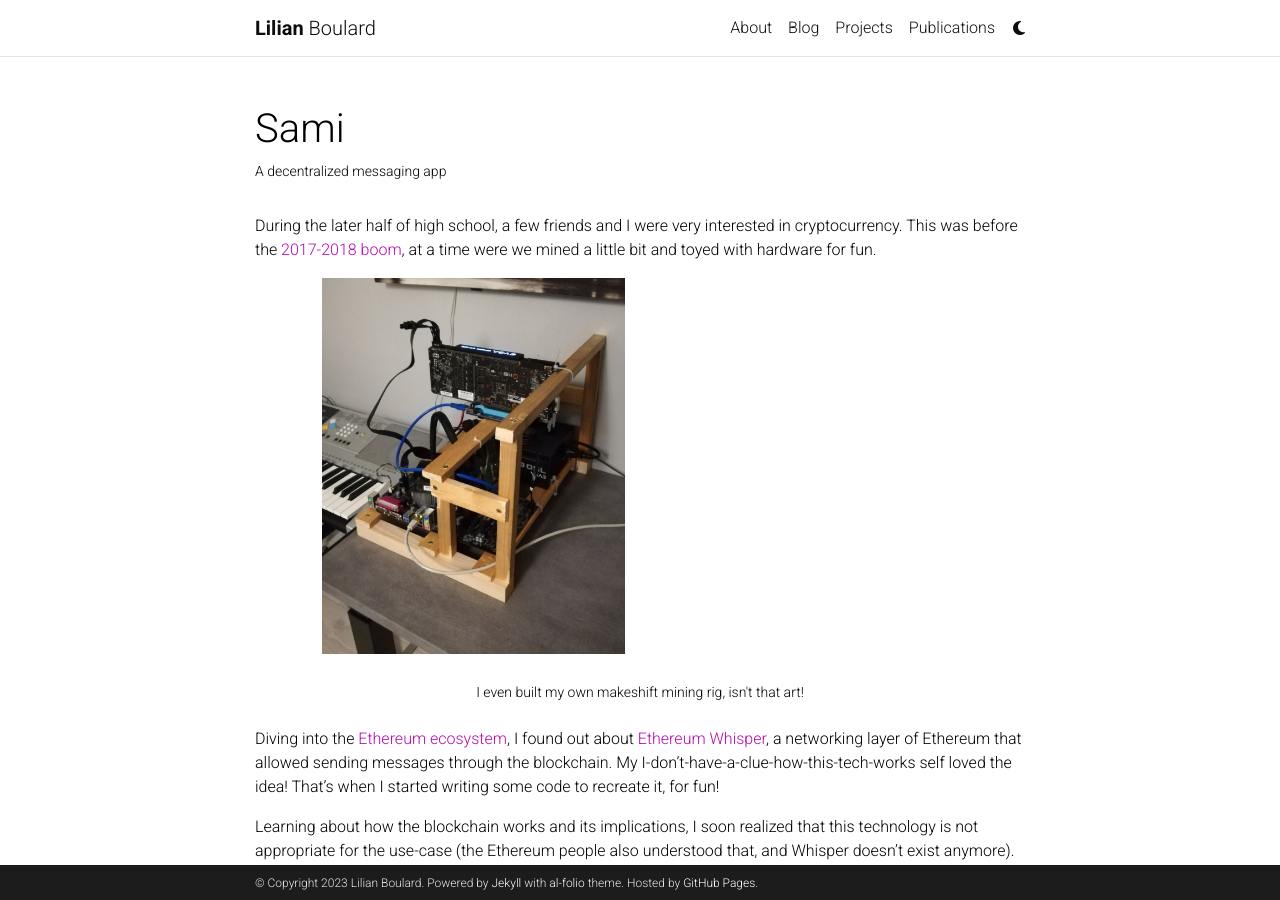
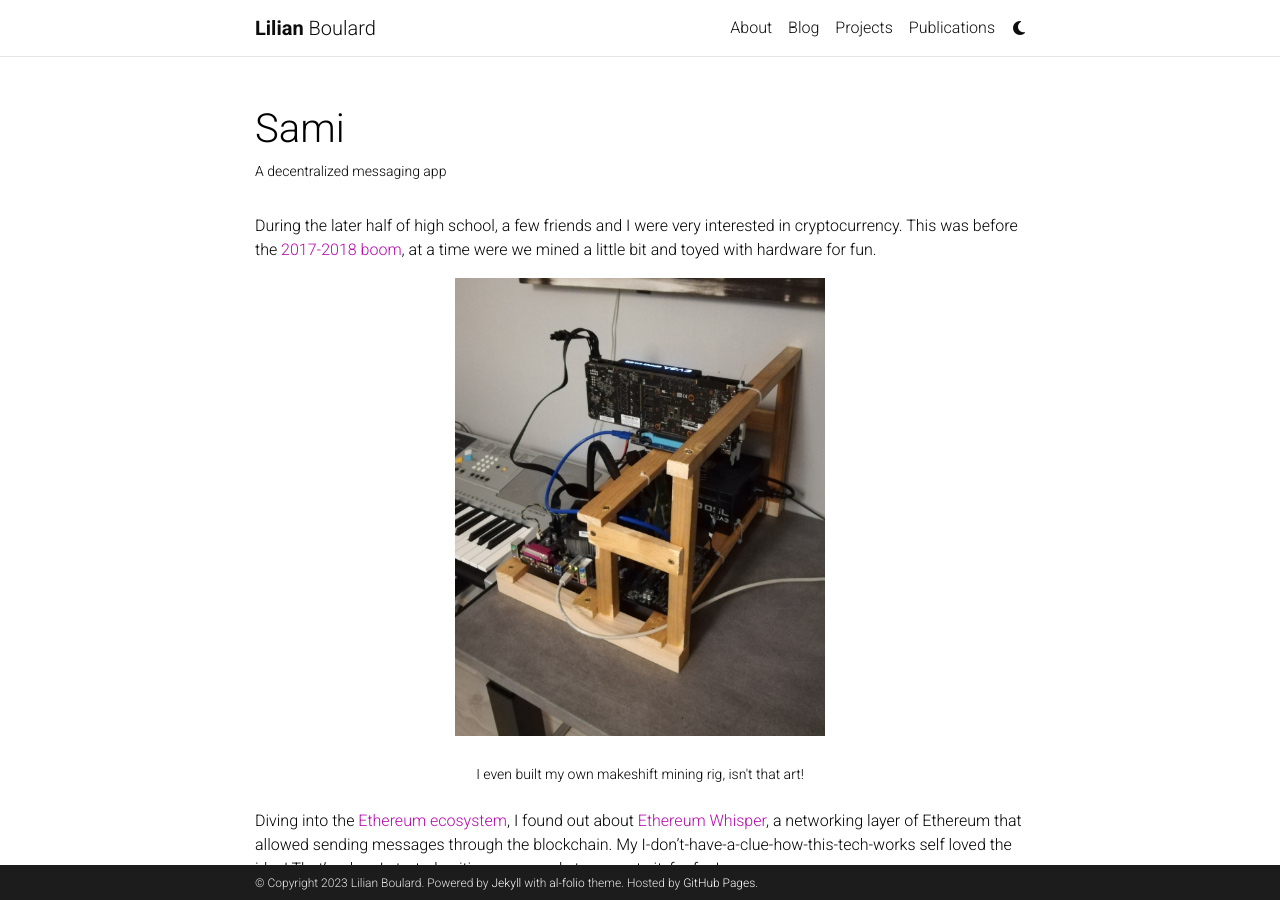
Before and after one commit to LilianBoulard/LilianBoulard.github.io, a Jekyll site: the page built from _projects/sami.md, in a window 1280 px wide and 900 px high. Built offline with Jekyll 4.4.1, drawn with Linux system fonts in a browser that asks for light colours; full-size pictures stand in for the smaller copies a plugin makes; comment, search, counter and statistics services are not loaded; a style sheet for code colours, icons or effects is not loaded.

Commit message:
Try adjusting image position (again and again)

```diff
--- a/_projects/sami.md
+++ b/_projects/sami.md
@@ -9,12 +9,10 @@
 During the later half of high school, a few friends and I were very interested in cryptocurrency.
 This was before the [2017-2018 boom](https://en.wikipedia.org/wiki/Cryptocurrency_bubble#2017_boom_and_2018_crash), at a time were we mined a little bit and toyed with hardware for fun.
 
-<div class="row">
-    <div class="col-1"></div>
-    <div class="col-5">
+<div class="row justify-content-center">
+    <div class="col-6 mt-3 mt-md-0">
         {% include figure.html path="assets/img/rig.jpg" title="my 2017 makeshift mining rig" class="img-fluid" %}
     </div>
-    <div class="col-1"></div>
 </div>
 <div class="caption">
     I even built my own makeshift mining rig, isn't that art!
```
